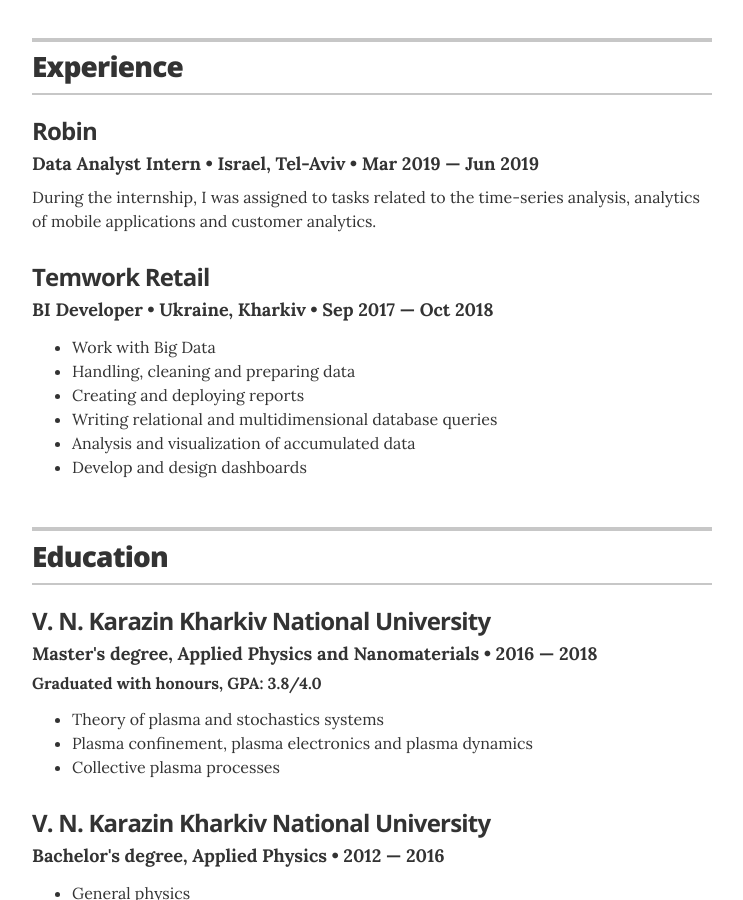
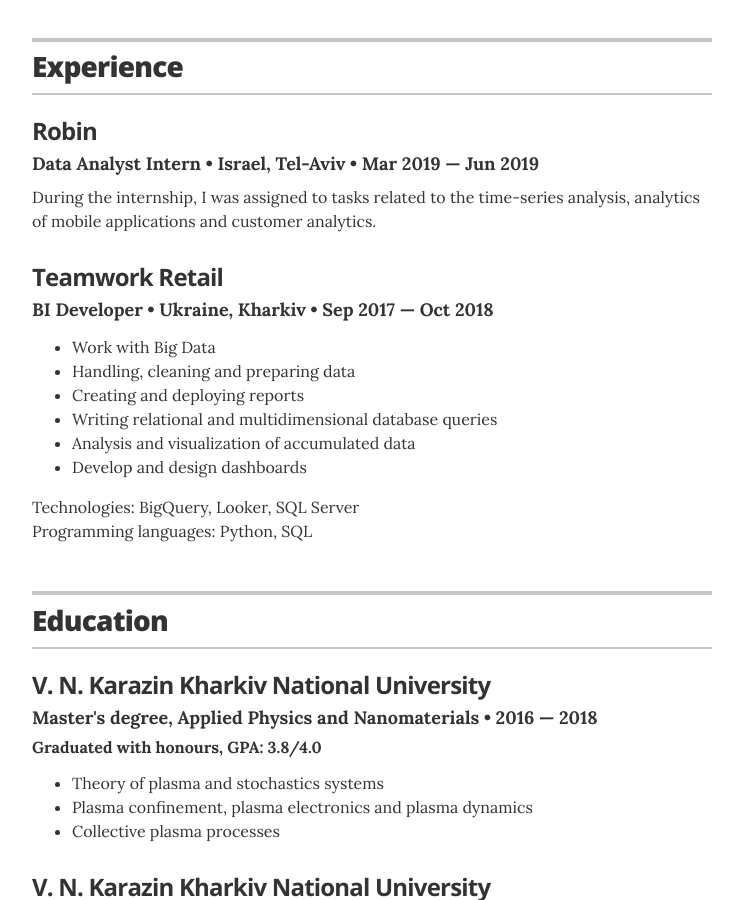
Before and after one commit to unidentified-user/resume, a Jekyll site: the page built from index.html, in a window 1280 px wide and 900 px high, scrolled down 483 px. Shown: the whole window, without its empty margins (268-1011 px from the left). Built offline with Jekyll 4.4.1, drawn with Linux system fonts in a browser that asks for light colours.

Commit message:
modified experience and fixed typos

```diff
--- a/_data/experience.yml
+++ b/_data/experience.yml
@@ -6,7 +6,7 @@
   summary: During the internship, I was assigned to tasks related to the time-series analysis, analytics of mobile applications and customer analytics.
 
 
-- company: Temwork Retail
+- company: Teamwork Retail
   position: BI Developer
   location: Ukraine, Kharkiv
   duration: Sep 2017  &mdash; Oct 2018
@@ -18,6 +18,4 @@
                 <li>Analysis and visualization of accumulated data</li>
                 <li>Develop and design dashboards</li>
             </ul>
-
-            # Technologies: BigQuery, Looker, SSMS </br>
-            # Programming languages: SQL, Python </br>
+  tools: "Technologies: BigQuery, Looker, SQL Server </br> Programming languages: Python, SQL"
--- a/_layouts/resume.html
+++ b/_layouts/resume.html
@@ -60,7 +60,7 @@
 		<div class="resume-item" itemscope itemprop="worksFor" itemtype="http://schema.org/Organization">
 		  <h3 class="resume-item-title" itemprop="name">{{ job.company }}</h3>
 		  <h4 class="resume-item-details" itemprop="description">{{ job.position }} &bull; {{ job.location }} &bull; {{ job.duration }} </h4>
-		  <p class="resume-item-copy">{{ job.summary }}</p>
+		  <p class="resume-item-copy">{{ job.summary }} {{ job.tools }}</p>
 		</div><!-- end of resume-item -->
 		{% endfor %}
 
```
